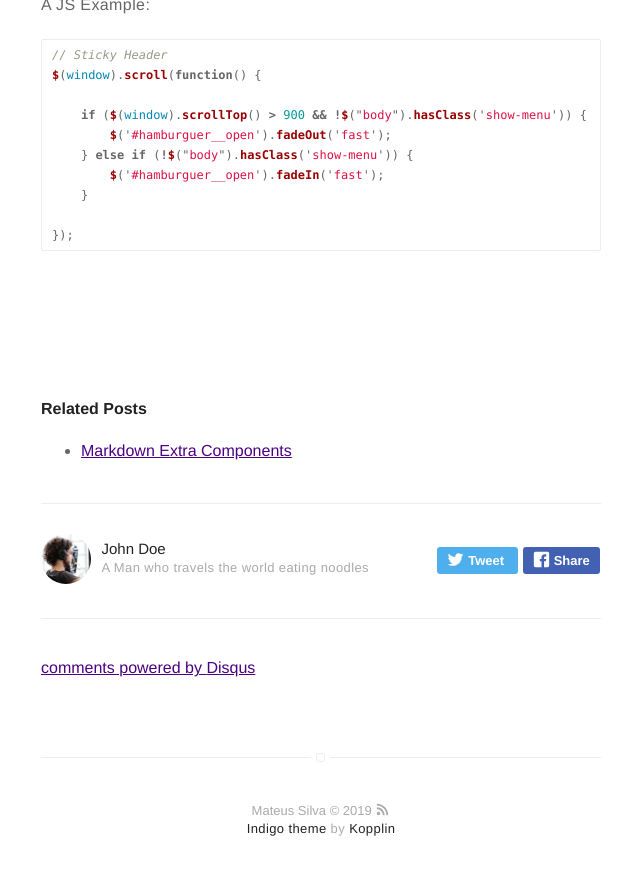
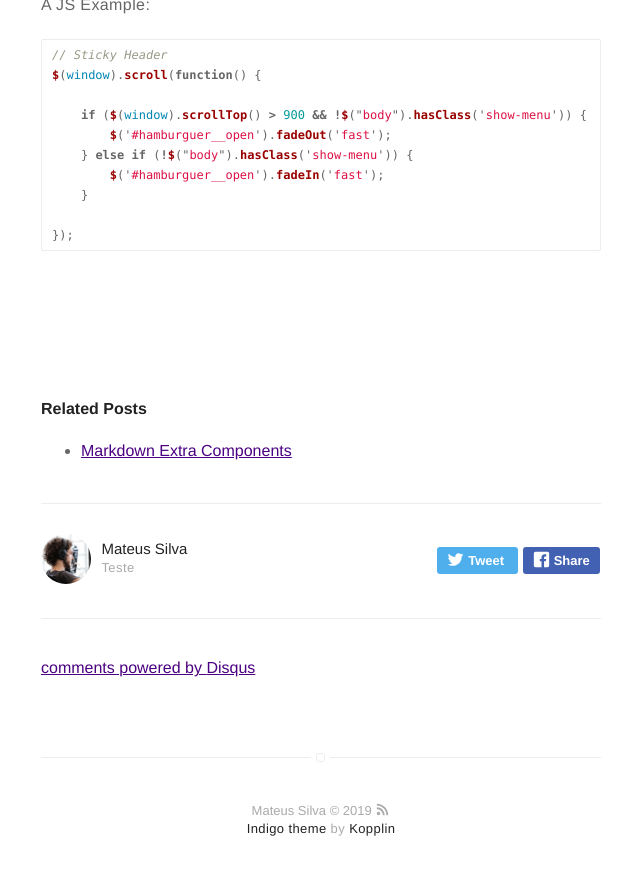
Before and after one commit to MattLack/mattlack.github.io, a Jekyll site: the page built from _posts/2016-02-24-markdown-common-elements.markdown, in a window 1280 px wide and 900 px high, scrolled down 5125 px. Shown: the top 875 px of the window, without its empty margins (319-959 px from the left). Built offline with Jekyll 4.4.1, drawn with Linux system fonts in a browser that asks for light colours; comment, search, counter and statistics services are not loaded.

```diff
--- a/_config.yml
+++ b/_config.yml
@@ -55,11 +55,11 @@ email: mateus.lackome@gmail.com
 
 authors:
     johndoe:
-        name: John Doe
-        bio: A Man who travels the world eating noodles
+        name: Mateus Silva
+        bio: Teste
         external-image: false
         picture: assets/images/profile.jpg
-        twitter: johndoe
+        twitter: oi_teus
     jamesfoster:
         name: James Foster
         bio: A Man who develops software with coffee
```
